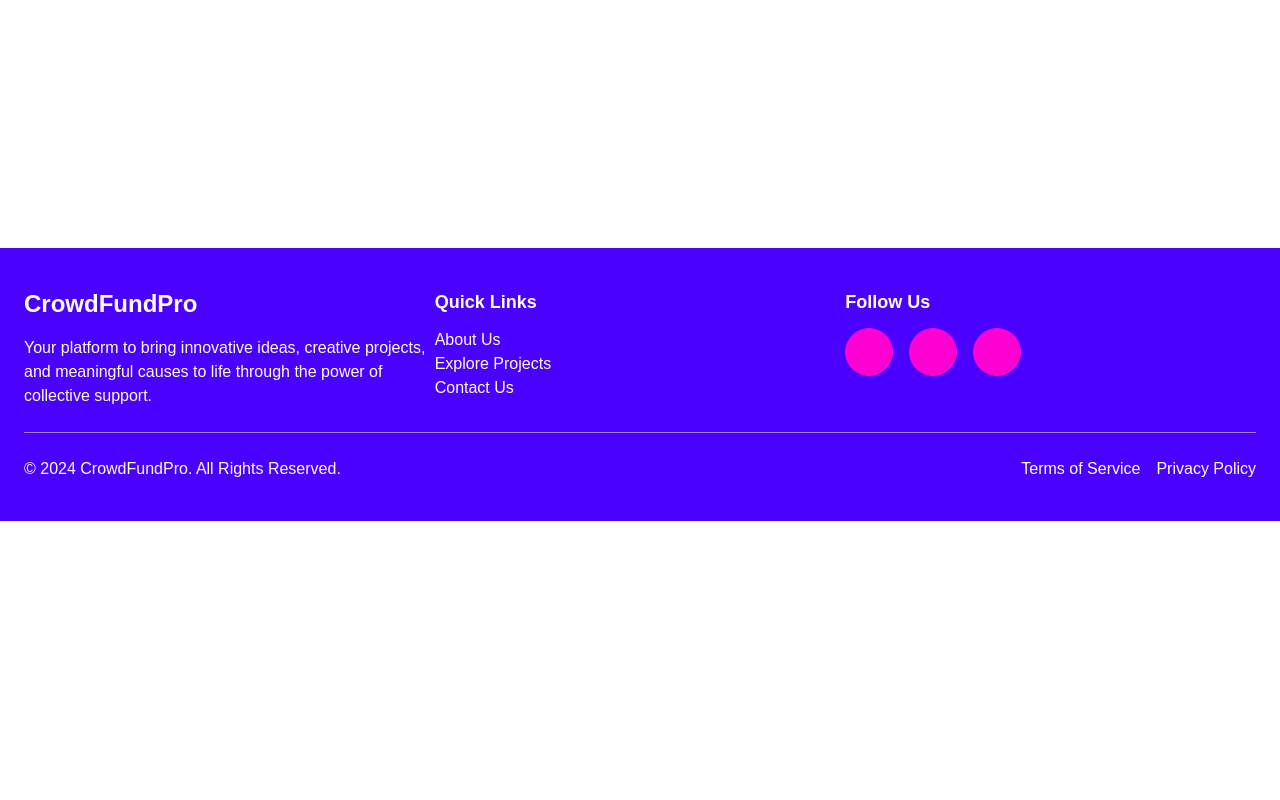
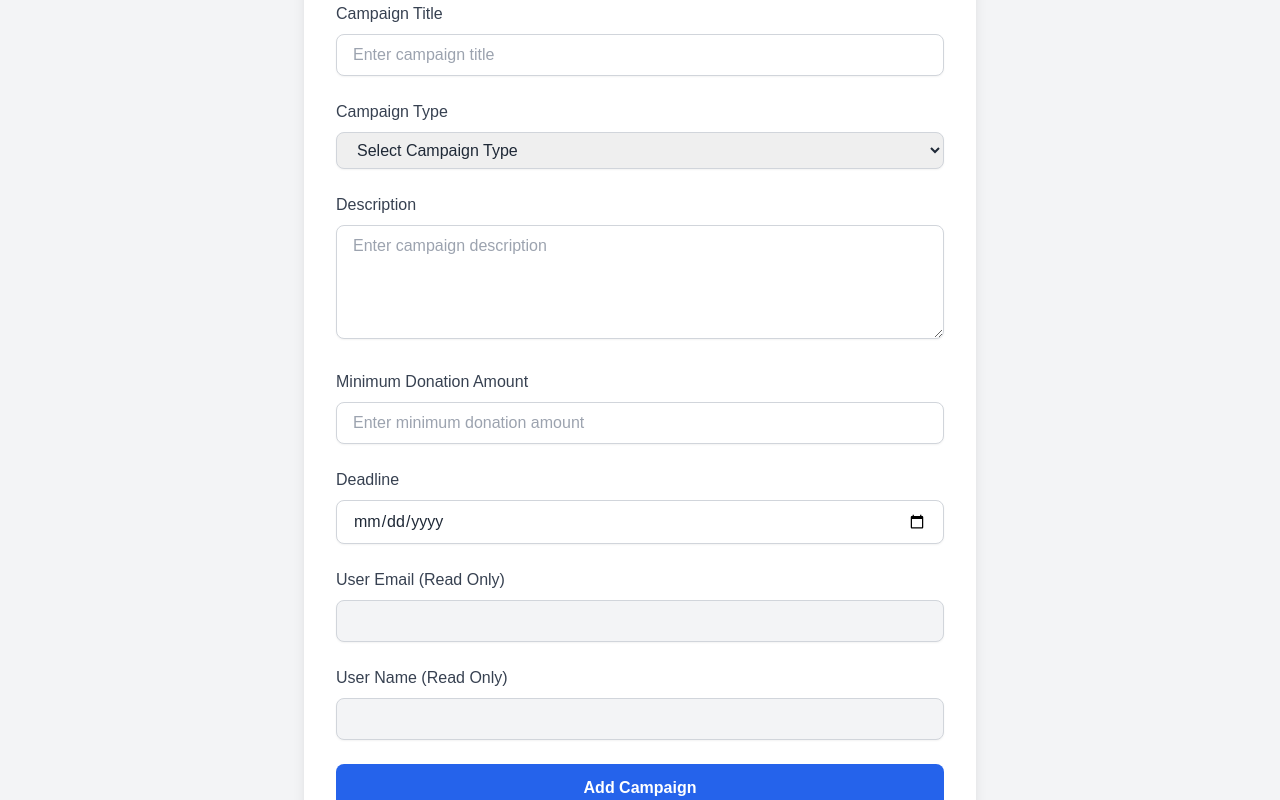
Before and after one commit to Muzahidul-Islam-Zehad/Crowd-Cube, a React (Vite) app: page /addNewCampaign in a window 1280 px wide. Shown: the part 280-1080 px from the top of the page. Before the commit the page ends 801 px from the top, so only its background shows below. Built offline with nearby package versions, Linux system fonts and the light colour scheme; no server answers.

Commit message:
new campaign fully functional added

```diff
--- a/src/Pages/AddNewCampaign.jsx
+++ b/src/Pages/AddNewCampaign.jsx
@@ -1,8 +1,190 @@
+import { useContext } from "react";
+import { authContext } from "../Providers/AuthProvider";
 
 const AddNewCampaign = () => {
+    const { user } = useContext(authContext);
+
+    const handleAddNewCampaign = (e) => {
+        e.preventDefault();
+
+        const form = e.target;
+        const thumbnail = form.thumbnailUrl.value;
+        const campaignTitle = form.campaignTitle.value;
+        const campaignType = form.campaignType.value;
+        const description = form.description.value;
+        const minimumDonationAmount = form.minimumDonationAmount.value;
+        const deadline = form.deadline.value;
+        const email = form.email.value;
+        const name = form.name.value;
+
+        const newCampaign = { thumbnail, campaignTitle, campaignType, description, minimumDonationAmount, deadline, email, name };
+
+
+
+        fetch('http://localhost:5000/campaigns', {
+            method: 'POST',
+            headers: {
+                'content-type': 'application/json',
+            },
+            body: JSON.stringify(newCampaign)
+
+        })
+            .then(res => res.json())
+            .then(data => {
+                if(data.acknowledged)
+                {
+                    alert('new campaign added');
+                    form.reset();
+                }
+            })
+
+    }
+
+
+
     return (
-        <div>
-            add new campaign
+        <div className="min-h-screen flex items-center justify-center bg-gray-100 p-6">
+            <div className="w-full max-w-2xl bg-white rounded-lg shadow-lg p-8">
+                <h2 className="text-3xl font-bold text-center mb-6 text-blue-600">
+                    Add New Campaign
+                </h2>
+                <form onSubmit={handleAddNewCampaign} className="space-y-6">
+                    {/* Thumbnail URL */}
+                    <div>
+                        <label className="block font-medium text-gray-700 mb-2" htmlFor="imageUrl">
+                            Thumbnail URL
+                        </label>
+                        <input
+                            required
+                            name="thumbnailUrl"
+                            type="url"
+                            id="imageUrl"
+                            placeholder="Enter image URL"
+                            className="w-full px-4 py-2 border border-gray-300 rounded-lg shadow-sm focus:ring focus:ring-blue-300 focus:outline-none"
+                        />
+                    </div>
+
+                    {/* Campaign Title */}
+                    <div>
+                        <label className="block font-medium text-gray-700 mb-2" htmlFor="title">
+                            Campaign Title
+                        </label>
+                        <input
+                            required
+                            name="campaignTitle"
+                            type="text"
+                            id="title"
+                            placeholder="Enter campaign title"
+                            className="w-full px-4 py-2 border border-gray-300 rounded-lg shadow-sm focus:ring focus:ring-blue-300 focus:outline-none"
+                        />
+                    </div>
+
+                    {/* Campaign Type */}
+                    <div>
+                        <label className="block font-medium text-gray-700 mb-2" htmlFor="type">
+                            Campaign Type
+                        </label>
+                        <select
+                            required
+                            name="campaignType"
+                            id="type"
+                            className="w-full px-4 py-2 border border-gray-300 rounded-lg shadow-sm focus:ring focus:ring-blue-300 focus:outline-none"
+                        >
+                            <option value="">Select Campaign Type</option>
+                            <option value="personal">Personal Issue</option>
+                            <option value="startup">Startup</option>
+                            <option value="business">Business</option>
+                            <option value="creative">Creative Ideas</option>
+                        </select>
+                    </div>
+
+                    {/* Description */}
+                    <div>
+                        <label className="block font-medium text-gray-700 mb-2" htmlFor="description">
+                            Description
+                        </label>
+                        <textarea
+                            required
+                            name="description"
+                            id="description"
+                            placeholder="Enter campaign description"
+                            rows="4"
+                            className="w-full px-4 py-2 border border-gray-300 rounded-lg shadow-sm focus:ring focus:ring-blue-300 focus:outline-none"
+                        ></textarea>
+                    </div>
+
+                    {/* Minimum Donation Amount */}
+                    <div>
+                        <label className="block font-medium text-gray-700 mb-2" htmlFor="minAmount">
+                            Minimum Donation Amount
+                        </label>
+                        <input
+                            required
+                            name="minimumDonationAmount"
+                            type="number"
+                            id="minAmount"
+                            placeholder="Enter minimum donation amount"
+                            className="w-full px-4 py-2 border border-gray-300 rounded-lg shadow-sm focus:ring focus:ring-blue-300 focus:outline-none"
+                        />
+                    </div>
+
+                    {/* Deadline */}
+                    <div>
+                        <label className="block font-medium text-gray-700 mb-2" htmlFor="deadline">
+                            Deadline
+                        </label>
+                        <input
+                            required
+                            name="deadline"
+                            type="date"
+                            id="deadline"
+                            className="w-full px-4 py-2 border border-gray-300 rounded-lg shadow-sm focus:ring focus:ring-blue-300 focus:outline-none"
+                        />
+                    </div>
+
+                    {/* User Email */}
+                    <div>
+                        <label className="block font-medium text-gray-700 mb-2" htmlFor="userEmail">
+                            User Email (Read Only)
+                        </label>
+                        <input
+                            required
+                            name="email"
+                            type="email"
+                            id="userEmail"
+                            value={user.email}
+                            readOnly
+                            className="w-full px-4 py-2 border border-gray-300 bg-gray-100 rounded-lg shadow-sm focus:outline-none"
+                        />
+                    </div>
+
+                    {/* User Name */}
+                    <div>
+                        <label className="block font-medium text-gray-700 mb-2" htmlFor="userName">
+                            User Name (Read Only)
+                        </label>
+                        <input
+                            required
+                            name="name"
+                            type="text"
+                            id="userName"
+                            value={user.displayName}
+                            readOnly
+                            className="w-full px-4 py-2 border border-gray-300 bg-gray-100 rounded-lg shadow-sm focus:outline-none"
+                        />
+                    </div>
+
+                    {/* Add Button */}
+                    <div>
+                        <button
+                            type="submit"
+                            className="w-full py-3 bg-blue-600 text-white font-semibold rounded-lg hover:bg-blue-700 focus:ring focus:ring-blue-300"
+                        >
+                            Add Campaign
+                        </button>
+                    </div>
+                </form>
+            </div>
         </div>
     );
 };
--- a/src/Pages/RegisterPage.jsx
+++ b/src/Pages/RegisterPage.jsx
@@ -3,7 +3,7 @@ import { Link, useNavigate } from "react-router-dom";
 import { authContext } from "../Providers/AuthProvider";
 
 const RegisterPage = () => {
-    const { googleLogin, setUser, registerWithEmailAndPassword } = useContext(authContext);
+    const { googleLogin, setUser, registerWithEmailAndPassword, updateUserProfile } = useContext(authContext);
     const navigate = useNavigate();
 
     const LoginWithGoogle = () => {
@@ -25,26 +25,31 @@ const RegisterPage = () => {
         const hasUppercase = /(?=.*[A-Z])/;
         const hasLowercase = /(?=.*[a-z])/;
 
-        if(password.length < 6)
-        {
+        if (password.length < 6) {
             alert('password must be atleast 6 character');
             return;
         }
-        else if(!hasUppercase.test(password))
-        {
+        else if (!hasUppercase.test(password)) {
             alert('password must have one uppercase letter');
             return;
         }
-        else if(!hasLowercase.test(password))
-        {
+        else if (!hasLowercase.test(password)) {
             alert('password must have one lowercase letter');
             return;
         }
 
         const userDatabse = { name, email, photo };
+        const updatedData = {
+            displayName: name,
+            photoURL: photo
+        }
 
         registerWithEmailAndPassword(email, password)
             .then(result => {
+
+                updateUserProfile(updatedData)
+                    .then()
+                    .catch(err => console.log(err));
 
                 fetch('http://localhost:5000/users', {
                     method: 'POST',
--- a/src/Providers/AuthProvider.jsx
+++ b/src/Providers/AuthProvider.jsx
@@ -1,6 +1,6 @@
 import { createContext, useEffect, useState } from "react";
 import PropTypes from "prop-types";
-import { createUserWithEmailAndPassword, GoogleAuthProvider, onAuthStateChanged, signInWithEmailAndPassword, signInWithPopup, signOut } from "firebase/auth";
+import { createUserWithEmailAndPassword, GoogleAuthProvider, onAuthStateChanged, signInWithEmailAndPassword, signInWithPopup, signOut, updateProfile } from "firebase/auth";
 import { auth } from "../Firebase/__firebase.init";
 
 export const authContext = createContext();
@@ -33,6 +33,9 @@ const AuthProvider = ({children}) => {
     const loginWithEmailAndPassword = (email, password) => {
         return signInWithEmailAndPassword(auth, email, password)
     }
+    const updateUserProfile = (updatedData) =>{
+        return updateProfile(auth.currentUser,updatedData);
+    }
 
     const logoutuser = () =>{
         return signOut(auth);
@@ -48,6 +51,7 @@ const AuthProvider = ({children}) => {
         registerWithEmailAndPassword,
         logoutuser,
         loginWithEmailAndPassword,
+        updateUserProfile,
     }
 
 
```
